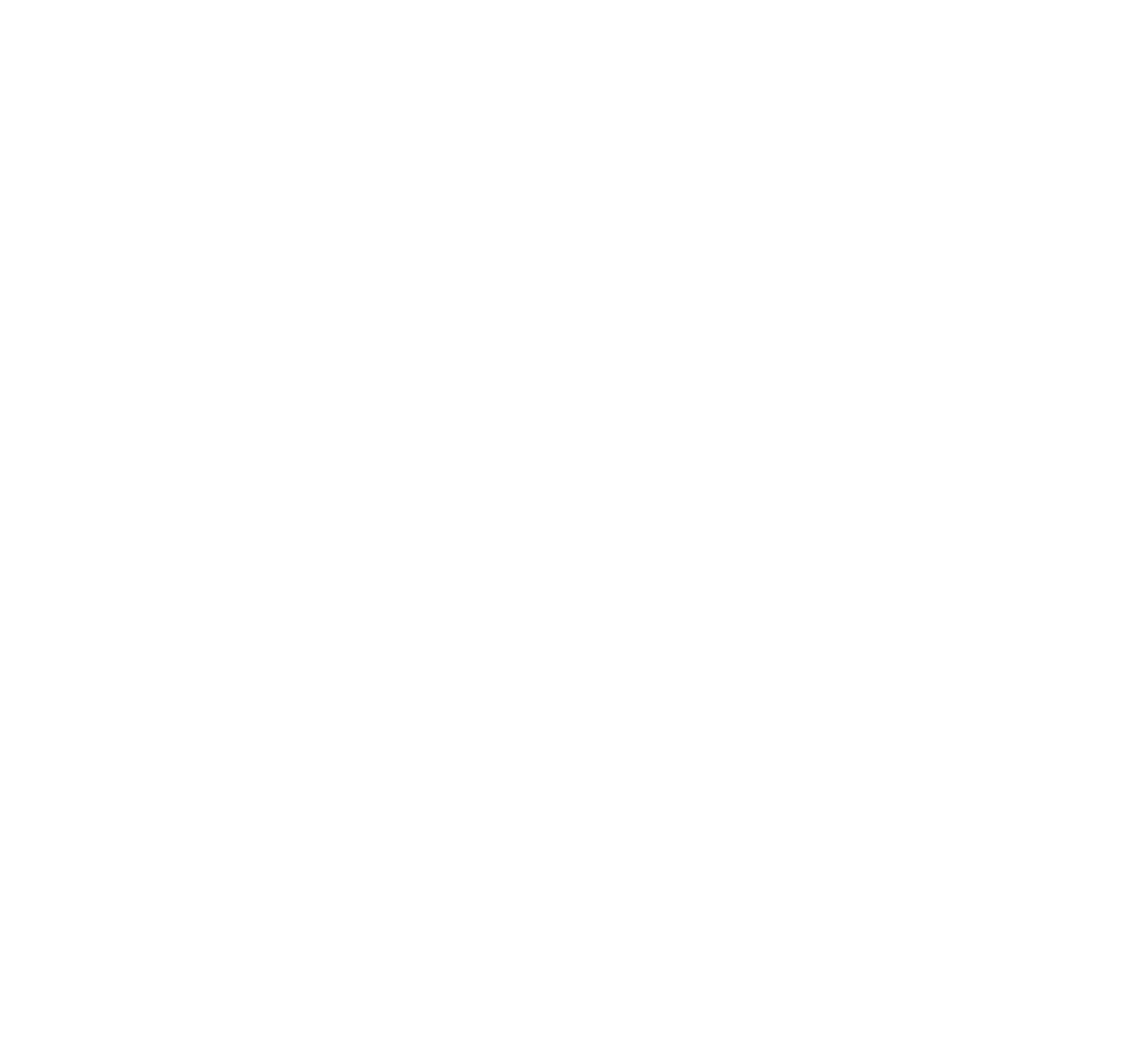
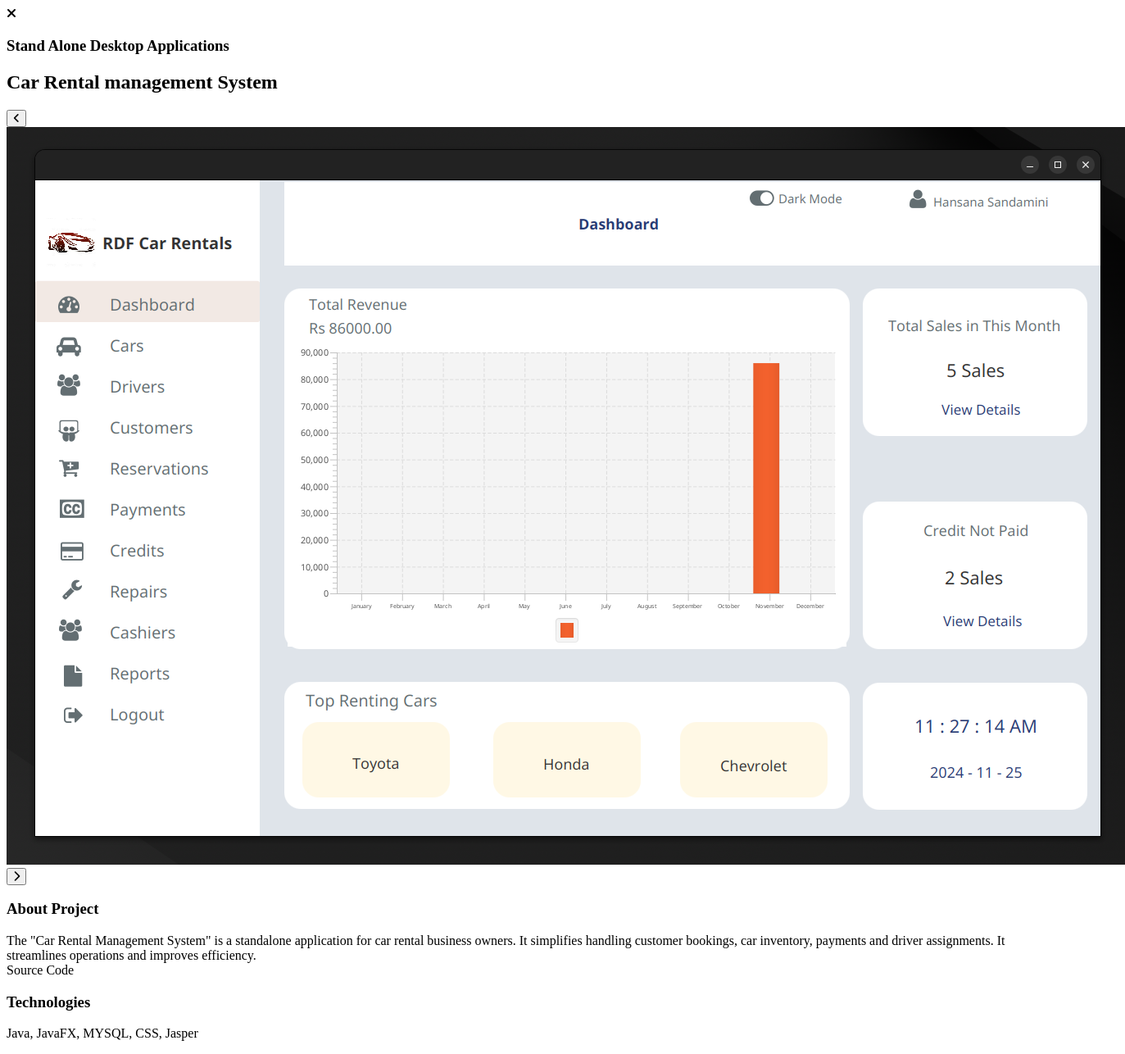
Before and after one commit to Hansana-Sandamini/My-Portfolio, a plain HTML site: page pages/standalone-applications.html in a window 1280 px wide. Shown: the whole page at 82% size, 1373 px wide, since content can reach past the window. Before the commit the page ends 800 px from the top, so only its background shows below. Drawn offline with Linux system fonts and the light colour scheme.

Commit message:
Added Car Rental Management System project

```diff
--- a/pages/standalone-applications.html
+++ b/pages/standalone-applications.html
@@ -4,8 +4,48 @@
     <meta charset="UTF-8">
     <meta name="viewport" content="width=device-width, initial-scale=1.0">
     <title>Hansana Sandamini</title>
+    <link rel="stylesheet"
+        href="https://cdnjs.cloudflare.com/ajax/libs/font-awesome/6.7.2/css/all.min.css"
+        integrity="sha512-Evv84Mr4kqVGRNSgIGL/F/aIDqQb7xQ2vcrdIwxfjThSH8CSR7PBEakCr51Ck+w+/U6swU2Im1vVX0SVk9ABhg=="
+        crossorigin="anonymous"
+        referrerpolicy="no-referrer"
+    />
 </head>
 <body>
+    <main>
 
+        <section>
+            <i class="fa-solid fa-xmark"></i>
+
+            <aside>
+                <h1>Stand Alone Desktop Applications</h1>
+
+                <div>
+                    <h2>Car Rental management System</h2>
+                    <div>
+                        <button id="cert-left"><i class="fa-solid fa-angle-left"></i></button>
+                    </div>
+                    <img src="/assets/images/crms-home.png" alt="CRMS-Home">
+                    <div>
+                        <button id="cert-right"><i class="fa-solid fa-chevron-right"></i></button>
+                    </div>
+                </div>
+            </aside>
+
+            <aside>
+                <h3>About Project</h3>
+                <p>
+                    The "Car Rental Management System" is a standalone application for car rental business owners. It simplifies handling customer bookings,
+                    car inventory, payments and driver assignments. It streamlines operations and improves efficiency.
+                    <br />
+                    <span>Source Code</span>
+                </p>
+
+                <h3>Technologies</h3>
+                <p>Java, JavaFX, MYSQL, CSS, Jasper</p>
+            </aside>
+
+        </section>
+    </main>
 </body>
 </html>
```
Also changed, not shown: assets/images/crms-home.png (added).
